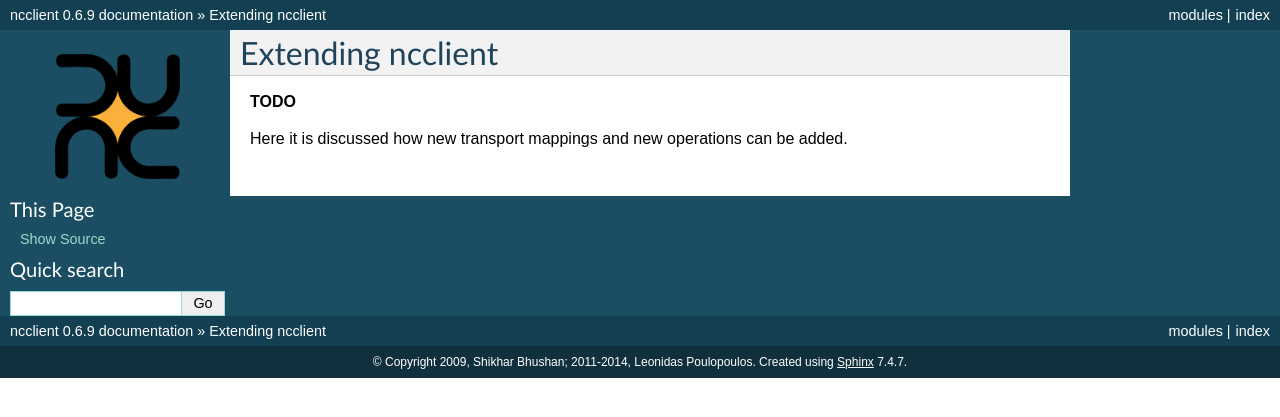
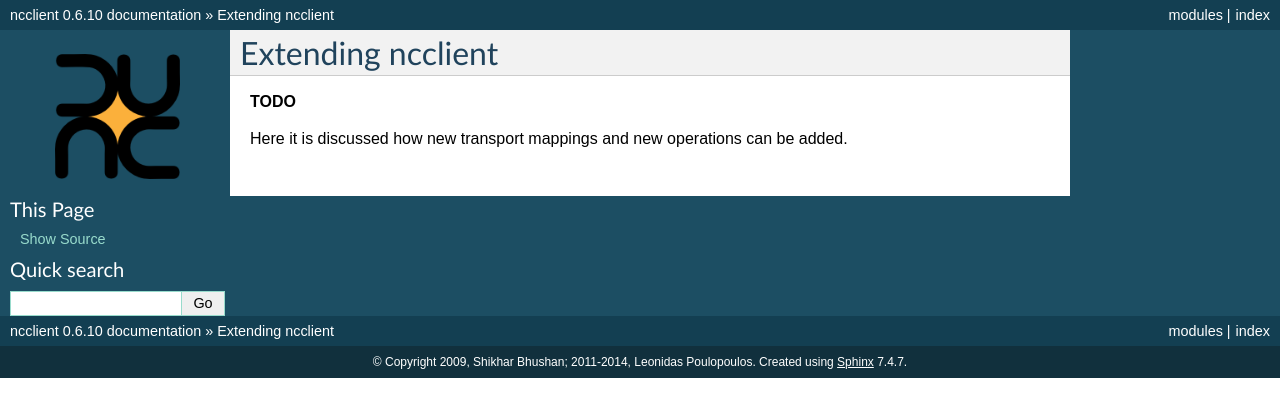
Before and after one commit to ncclient/ncclient, a Sphinx documentation site: the page built from docs/source/extending.rst, in a window 1280 px wide. Shown: the top 417 px of the page. Built offline with Sphinx 7.4.7, drawn with Linux system fonts in a browser that asks for light colours; formulas are drawn with MathJax 3.

Commit message:
Preparation for 0.6.10 release

```diff
--- a/docs/source/conf.py
+++ b/docs/source/conf.py
@@ -48,7 +48,7 @@ copyright = u'2009, Shikhar Bhushan; 2011-2014, Leonidas Poulopoulos'
 # The short X.Y version.
 version = '0.6'
 # The full version, including alpha/beta/rc tags.
-release = '0.6.9'
+release = '0.6.10'
 
 # The language for content autogenerated by Sphinx. Refer to documentation
 # for a list of supported languages.
--- a/ncclient/__init__.py
+++ b/ncclient/__init__.py
@@ -12,7 +12,7 @@
 # See the License for the specific language governing permissions and
 # limitations under the License.
 
-__version__ = (0,6,9)
+__version__ = (0,6,10)
 
 import sys
 
```
Also changed, not shown: README.md (+2 -1 lines), README.rst (+11 -1 lines).
